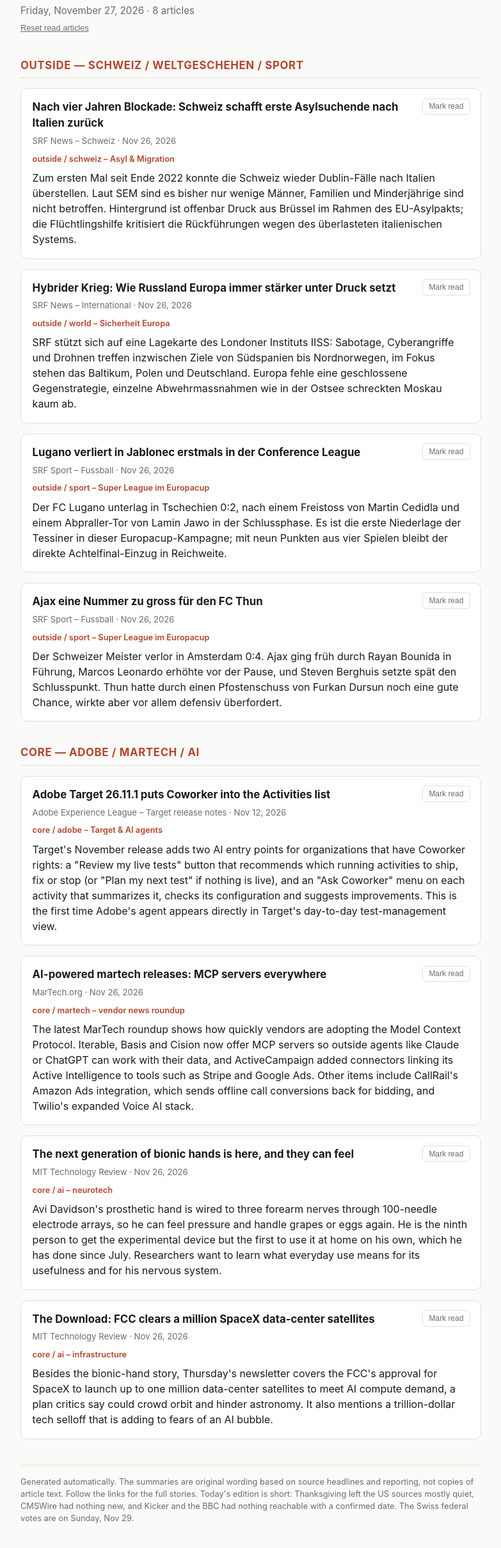
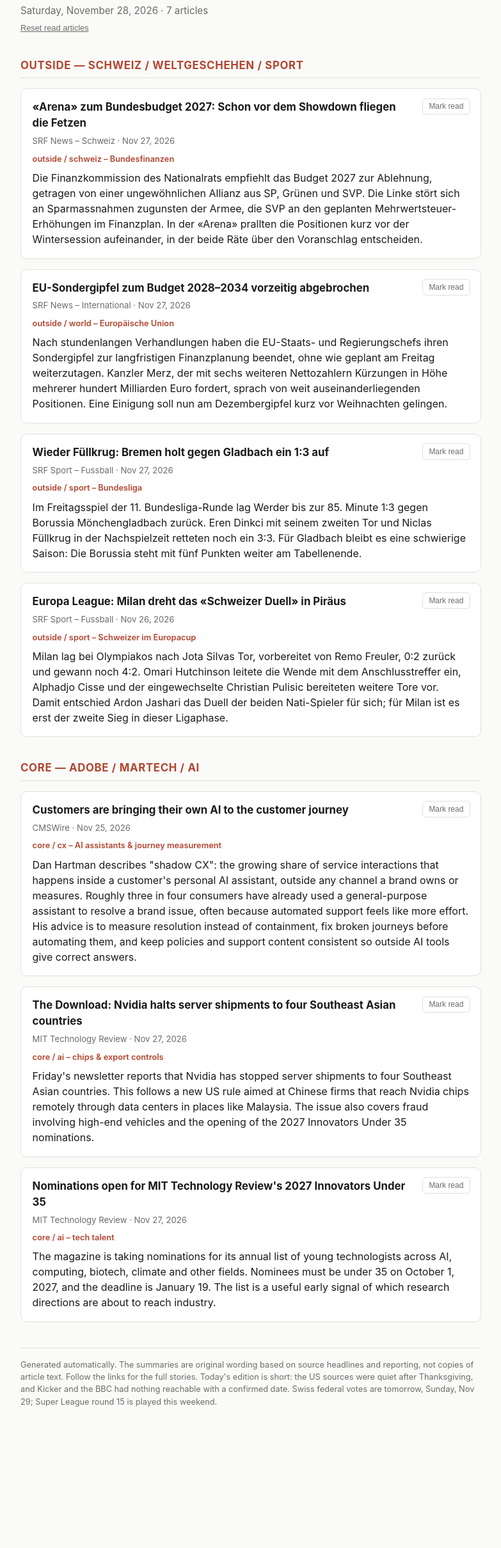
Before and after one commit to magicistheanswer/news-digest, a plain HTML site: page docs/index.html in a window 1280 px wide. Shown: the part 76-2496 px from the top of the page at 64% size, without its empty margins (248-1031 px from the left). After the commit the page ends 2341 px from the top, so only its background shows below. Drawn offline with Linux system fonts and the light colour scheme.

Commit message:
Digest 2026-11-28: 7 articles (3 core / 4 outside)
Skipped: MarTech.org, Adobe blog/Experience League, MeasureCamp (nothing fresh
and unshown), Kicker (no dated article), BBC News/Sport (search tool refuses
bbc domains). Direct RSS fetch still blocked by egress policy.

Co-Authored-By: Claude Opus 5.5 <noreply@anthropic.com>
Claude-Session: https://claude.ai/code/session_01ML879Brxh2HRzGkHnm3n1C

```diff
--- a/docs/index.html
+++ b/docs/index.html
@@ -3,7 +3,7 @@
 <head>
 <meta charset="UTF-8">
 <meta name="viewport" content="width=device-width, initial-scale=1.0">
-<title>Morning News Digest — 2026-11-27</title>
+<title>Morning News Digest — 2026-11-28</title>
 <style>
   :root {
     color-scheme: light dark;
@@ -95,79 +95,72 @@
 </head>
 <body>
 <!--
-  Run notes (2026-11-27, Friday):
-  - Direct RSS/Atom fetching still blocked (curl gets no connection; WebFetch can't resolve martech.org, cmswire.com or srf.ch). Fallback: WebSearch limited to each source's domain. Every item below has a confirmed publish date: Nov 26, or Nov 12 for the Adobe Target release (a monthly-cadence source, within the 2-week window).
-  - Nov 26 was US Thanksgiving, so the US sources published very little.
-  - Used (4 core / 4 outside): Adobe Experience League (Target 26.11.1), MarTech.org AI-releases roundup (rolling URL, but this edition is headed Nov 26 and confirmed by two searches), MIT Technology Review x2; SRF Schweiz (Dublin returns to Italy), SRF International (Russia's hybrid war), SRF Sport x2 (Lugano and Thun in the Conference League).
-  - Skipped: CMSWire: newest items are Nov 24/25 and were already shown. MeasureCamp: no new post. Kicker: no dated Bundesliga article in the index, and there was no midweek Bundesliga round. BBC News / BBC Sport: the search tool refuses bbc.com/bbc.co.uk. SRF US-tariffs follow-up: shown yesterday. Journey Optimizer release notes: URL already shown on Nov 22.
-  - 8 articles instead of 15 (freshness beats quota per CLAUDE.md). Layout: Outside above Core; Mark read via localStorage kept.
+  Run notes (2026-11-28, Saturday):
+  - Direct RSS/Atom fetching still blocked (curl gets no connection to any feed host). Fallback: WebSearch limited to each source's domain. Every item below has a confirmed publish date between Nov 25 and Nov 27.
+  - Day after US Thanksgiving: the US martech sources published almost nothing new.
+  - Used (3 core / 4 outside): CMSWire (shadow CX, Nov 25), MIT Technology Review x2 (Nov 27 Download, Innovators Under 35); SRF Schweiz (Arena on the 2027 budget), SRF International (EU budget summit), SRF Sport x2 (Bremen-Gladbach 3:3, Milan vs Olympiakos in the Europa League).
+  - Skipped: MarTech.org: nothing dated Nov 27, and the Nov 25/26 pieces (incl. the rolling AI roundup) were already shown. Adobe Experience Cloud blog / Experience League: newest dated items are the Nov 12 Target notes (already shown) and the Journey Optimizer notes (URL shown Nov 22); the MAX press releases from early November are outside the 2-week window. MeasureCamp: no new post (Zurich, the last camp of 2026, was on Nov 21). MIT TR "prosthetics probe the mind" (Nov 27) left out because it repeats yesterday's bionic-hand story. Kicker: no dated Bundesliga article found; SRF's report covers the Friday game. BBC News / BBC Sport: the search tool refuses bbc.com/bbc.co.uk.
+  - 7 articles instead of 15 (freshness beats quota per CLAUDE.md). Layout: Outside above Core; Mark read via localStorage kept.
 -->
 <div class="wrap">
   <header>
     <h1>Morning News Digest</h1>
-    <div class="date">Friday, November 27, 2026 · 8 articles</div>
+    <div class="date">Saturday, November 28, 2026 · 7 articles</div>
     <button id="reset-read" class="reset-read" type="button">Reset read articles</button>
   </header>
   <h2 class="section">Outside — Schweiz / Weltgeschehen / Sport</h2>
-  <article class="card" data-link="https://www.srf.ch/news/schweiz/nach-vierjaehriger-blockade-schweiz-fuehrt-erste-asylsuchende-nach-italien-zurueck">
+  <article class="card" data-link="https://www.srf.ch/news/schweiz/arena-zu-bundesbudget-2027-schon-vor-dem-showdown-im-parlament-fliegen-die-fetzen">
     <button class="mark-read" type="button">Mark read</button>
-    <h3><a href="https://www.srf.ch/news/schweiz/nach-vierjaehriger-blockade-schweiz-fuehrt-erste-asylsuchende-nach-italien-zurueck">Nach vier Jahren Blockade: Schweiz schafft erste Asylsuchende nach Italien zurück</a></h3>
-    <div class="meta">SRF News – Schweiz · Nov 26, 2026</div>
-    <div class="why">outside / schweiz – Asyl &amp; Migration</div>
-    <p class="summary">Zum ersten Mal seit Ende 2022 konnte die Schweiz wieder Dublin-Fälle nach Italien überstellen. Laut SEM sind es bisher nur wenige Männer, Familien und Minderjährige sind nicht betroffen. Hintergrund ist offenbar Druck aus Brüssel im Rahmen des EU-Asylpakts; die Flüchtlingshilfe kritisiert die Rückführungen wegen des überlasteten italienischen Systems.</p>
+    <h3><a href="https://www.srf.ch/news/schweiz/arena-zu-bundesbudget-2027-schon-vor-dem-showdown-im-parlament-fliegen-die-fetzen">«Arena» zum Bundesbudget 2027: Schon vor dem Showdown fliegen die Fetzen</a></h3>
+    <div class="meta">SRF News – Schweiz · Nov 27, 2026</div>
+    <div class="why">outside / schweiz – Bundesfinanzen</div>
+    <p class="summary">Die Finanzkommission des Nationalrats empfiehlt das Budget 2027 zur Ablehnung, getragen von einer ungewöhnlichen Allianz aus SP, Grünen und SVP. Die Linke stört sich an Sparmassnahmen zugunsten der Armee, die SVP an den geplanten Mehrwertsteuer-Erhöhungen im Finanzplan. In der «Arena» prallten die Positionen kurz vor der Wintersession aufeinander, in der beide Räte über den Voranschlag entscheiden.</p>
   </article>
-  <article class="card" data-link="https://www.srf.ch/news/international/hybrider-krieg-wie-russland-europa-immer-staerker-unter-druck-setzt">
+  <article class="card" data-link="https://www.srf.ch/news/international/eu-finanzplanung-bis-2034-sondergipfel-wird-vorzeitig-beendet">
     <button class="mark-read" type="button">Mark read</button>
-    <h3><a href="https://www.srf.ch/news/international/hybrider-krieg-wie-russland-europa-immer-staerker-unter-druck-setzt">Hybrider Krieg: Wie Russland Europa immer stärker unter Druck setzt</a></h3>
-    <div class="meta">SRF News – International · Nov 26, 2026</div>
-    <div class="why">outside / world – Sicherheit Europa</div>
-    <p class="summary">SRF stützt sich auf eine Lagekarte des Londoner Instituts IISS: Sabotage, Cyberangriffe und Drohnen treffen inzwischen Ziele von Südspanien bis Nordnorwegen, im Fokus stehen das Baltikum, Polen und Deutschland. Europa fehle eine geschlossene Gegenstrategie, einzelne Abwehrmassnahmen wie in der Ostsee schreckten Moskau kaum ab.</p>
+    <h3><a href="https://www.srf.ch/news/international/eu-finanzplanung-bis-2034-sondergipfel-wird-vorzeitig-beendet">EU-Sondergipfel zum Budget 2028–2034 vorzeitig abgebrochen</a></h3>
+    <div class="meta">SRF News – International · Nov 27, 2026</div>
+    <div class="why">outside / world – Europäische Union</div>
+    <p class="summary">Nach stundenlangen Verhandlungen haben die EU-Staats- und Regierungschefs ihren Sondergipfel zur langfristigen Finanzplanung beendet, ohne wie geplant am Freitag weiterzutagen. Kanzler Merz, der mit sechs weiteren Nettozahlern Kürzungen in Höhe mehrerer hundert Milliarden Euro fordert, sprach von weit auseinanderliegenden Positionen. Eine Einigung soll nun am Dezembergipfel kurz vor Weihnachten gelingen.</p>
   </article>
-  <article class="card" data-link="https://www.srf.ch/sport/fussball/conference-league/conference-league-4-runde-lugano-muss-gegen-jablonec-erstmals-als-verlierer-vom-platz">
+  <article class="card" data-link="https://www.srf.ch/sport/fussball/internationale-ligen/bundesliga-11-runde-wieder-fuellkrug-bremen-kommt-nach-1-3-rueckstand-zurueck">
     <button class="mark-read" type="button">Mark read</button>
-    <h3><a href="https://www.srf.ch/sport/fussball/conference-league/conference-league-4-runde-lugano-muss-gegen-jablonec-erstmals-als-verlierer-vom-platz">Lugano verliert in Jablonec erstmals in der Conference League</a></h3>
+    <h3><a href="https://www.srf.ch/sport/fussball/internationale-ligen/bundesliga-11-runde-wieder-fuellkrug-bremen-kommt-nach-1-3-rueckstand-zurueck">Wieder Füllkrug: Bremen holt gegen Gladbach ein 1:3 auf</a></h3>
+    <div class="meta">SRF Sport – Fussball · Nov 27, 2026</div>
+    <div class="why">outside / sport – Bundesliga</div>
+    <p class="summary">Im Freitagsspiel der 11. Bundesliga-Runde lag Werder bis zur 85. Minute 1:3 gegen Borussia Mönchengladbach zurück. Eren Dinkci mit seinem zweiten Tor und Niclas Füllkrug in der Nachspielzeit retteten noch ein 3:3. Für Gladbach bleibt es eine schwierige Saison: Die Borussia steht mit fünf Punkten weiter am Tabellenende.</p>
+  </article>
+  <article class="card" data-link="https://www.srf.ch/sport/fussball/europa-league/europa-league-round-up-milan-mit-wende-im-schweizer-duell-pilsen-ueberrascht">
+    <button class="mark-read" type="button">Mark read</button>
+    <h3><a href="https://www.srf.ch/sport/fussball/europa-league/europa-league-round-up-milan-mit-wende-im-schweizer-duell-pilsen-ueberrascht">Europa League: Milan dreht das «Schweizer Duell» in Piräus</a></h3>
     <div class="meta">SRF Sport – Fussball · Nov 26, 2026</div>
-    <div class="why">outside / sport – Super League im Europacup</div>
-    <p class="summary">Der FC Lugano unterlag in Tschechien 0:2, nach einem Freistoss von Martin Cedidla und einem Abpraller-Tor von Lamin Jawo in der Schlussphase. Es ist die erste Niederlage der Tessiner in dieser Europacup-Kampagne; mit neun Punkten aus vier Spielen bleibt der direkte Achtelfinal-Einzug in Reichweite.</p>
-  </article>
-  <article class="card" data-link="https://www.srf.ch/sport/fussball/conference-league/conference-league-4-runde-ajax-eine-nummer-zu-gross-fuer-den-fc-thun">
-    <button class="mark-read" type="button">Mark read</button>
-    <h3><a href="https://www.srf.ch/sport/fussball/conference-league/conference-league-4-runde-ajax-eine-nummer-zu-gross-fuer-den-fc-thun">Ajax eine Nummer zu gross für den FC Thun</a></h3>
-    <div class="meta">SRF Sport – Fussball · Nov 26, 2026</div>
-    <div class="why">outside / sport – Super League im Europacup</div>
-    <p class="summary">Der Schweizer Meister verlor in Amsterdam 0:4. Ajax ging früh durch Rayan Bounida in Führung, Marcos Leonardo erhöhte vor der Pause, und Steven Berghuis setzte spät den Schlusspunkt. Thun hatte durch einen Pfostenschuss von Furkan Dursun noch eine gute Chance, wirkte aber vor allem defensiv überfordert.</p>
+    <div class="why">outside / sport – Schweizer im Europacup</div>
+    <p class="summary">Milan lag bei Olympiakos nach Jota Silvas Tor, vorbereitet von Remo Freuler, 0:2 zurück und gewann noch 4:2. Omari Hutchinson leitete die Wende mit dem Anschlusstreffer ein, Alphadjo Cisse und der eingewechselte Christian Pulisic bereiteten weitere Tore vor. Damit entschied Ardon Jashari das Duell der beiden Nati-Spieler für sich; für Milan ist es erst der zweite Sieg in dieser Ligaphase.</p>
   </article>
   <h2 class="section">Core — Adobe / Martech / AI</h2>
-  <article class="card" data-link="https://experienceleague.adobe.com/en/docs/target/using/release-notes/release-notes">
+  <article class="card" data-link="https://www.cmswire.com/customer-experience/customers-are-bringing-their-own-ai-to-the-customer-journey/">
     <button class="mark-read" type="button">Mark read</button>
-    <h3><a href="https://experienceleague.adobe.com/en/docs/target/using/release-notes/release-notes">Adobe Target 26.11.1 puts Coworker into the Activities list</a></h3>
-    <div class="meta">Adobe Experience League – Target release notes · Nov 12, 2026</div>
-    <div class="why">core / adobe – Target &amp; AI agents</div>
-    <p class="summary">Target's November release adds two AI entry points for organizations that have Coworker rights: a "Review my live tests" button that recommends which running activities to ship, fix or stop (or "Plan my next test" if nothing is live), and an "Ask Coworker" menu on each activity that summarizes it, checks its configuration and suggests improvements. This is the first time Adobe's agent appears directly in Target's day-to-day test-management view.</p>
+    <h3><a href="https://www.cmswire.com/customer-experience/customers-are-bringing-their-own-ai-to-the-customer-journey/">Customers are bringing their own AI to the customer journey</a></h3>
+    <div class="meta">CMSWire · Nov 25, 2026</div>
+    <div class="why">core / cx – AI assistants &amp; journey measurement</div>
+    <p class="summary">Dan Hartman describes "shadow CX": the growing share of service interactions that happens inside a customer's personal AI assistant, outside any channel a brand owns or measures. Roughly three in four consumers have already used a general-purpose assistant to resolve a brand issue, often because automated support feels like more effort. His advice is to measure resolution instead of containment, fix broken journeys before automating them, and keep policies and support content consistent so outside AI tools give correct answers.</p>
   </article>
-  <article class="card" data-link="https://martech.org/the-latest-ai-powered-martech-news-and-releases/">
+  <article class="card" data-link="https://www.technologyreview.com/2026/11/27/1149960/the-download-the-download-innovators-under-35-nominations-bionic-hand">
     <button class="mark-read" type="button">Mark read</button>
-    <h3><a href="https://martech.org/the-latest-ai-powered-martech-news-and-releases/">AI-powered martech releases: MCP servers everywhere</a></h3>
-    <div class="meta">MarTech.org · Nov 26, 2026</div>
-    <div class="why">core / martech – vendor news roundup</div>
-    <p class="summary">The latest MarTech roundup shows how quickly vendors are adopting the Model Context Protocol. Iterable, Basis and Cision now offer MCP servers so outside agents like Claude or ChatGPT can work with their data, and ActiveCampaign added connectors linking its Active Intelligence to tools such as Stripe and Google Ads. Other items include CallRail's Amazon Ads integration, which sends offline call conversions back for bidding, and Twilio's expanded Voice AI stack.</p>
+    <h3><a href="https://www.technologyreview.com/2026/11/27/1149960/the-download-the-download-innovators-under-35-nominations-bionic-hand">The Download: Nvidia halts server shipments to four Southeast Asian countries</a></h3>
+    <div class="meta">MIT Technology Review · Nov 27, 2026</div>
+    <div class="why">core / ai – chips &amp; export controls</div>
+    <p class="summary">Friday's newsletter reports that Nvidia has stopped server shipments to four Southeast Asian countries. This follows a new US rule aimed at Chinese firms that reach Nvidia chips remotely through data centers in places like Malaysia. The issue also covers fraud involving high-end vehicles and the opening of the 2027 Innovators Under 35 nominations.</p>
   </article>
-  <article class="card" data-link="https://www.technologyreview.com/2026/11/26/1149923/the-next-generation-of-bionic-hands-is-here-and-they-can-feel/">
+  <article class="card" data-link="https://www.technologyreview.com/2026/11/27/1149857/2027-innovators-under-35-competition-nominate">
     <button class="mark-read" type="button">Mark read</button>
-    <h3><a href="https://www.technologyreview.com/2026/11/26/1149923/the-next-generation-of-bionic-hands-is-here-and-they-can-feel/">The next generation of bionic hands is here, and they can feel</a></h3>
-    <div class="meta">MIT Technology Review · Nov 26, 2026</div>
-    <div class="why">core / ai – neurotech</div>
-    <p class="summary">Avi Davidson's prosthetic hand is wired to three forearm nerves through 100-needle electrode arrays, so he can feel pressure and handle grapes or eggs again. He is the ninth person to get the experimental device but the first to use it at home on his own, which he has done since July. Researchers want to learn what everyday use means for its usefulness and for his nervous system.</p>
-  </article>
-  <article class="card" data-link="https://www.technologyreview.com/2026/11/26/1149934/the-download-better-bionic-hands-ai-natural-gas-boom/">
-    <button class="mark-read" type="button">Mark read</button>
-    <h3><a href="https://www.technologyreview.com/2026/11/26/1149934/the-download-better-bionic-hands-ai-natural-gas-boom/">The Download: FCC clears a million SpaceX data-center satellites</a></h3>
-    <div class="meta">MIT Technology Review · Nov 26, 2026</div>
-    <div class="why">core / ai – infrastructure</div>
-    <p class="summary">Besides the bionic-hand story, Thursday's newsletter covers the FCC's approval for SpaceX to launch up to one million data-center satellites to meet AI compute demand, a plan critics say could crowd orbit and hinder astronomy. It also mentions a trillion-dollar tech selloff that is adding to fears of an AI bubble.</p>
+    <h3><a href="https://www.technologyreview.com/2026/11/27/1149857/2027-innovators-under-35-competition-nominate">Nominations open for MIT Technology Review's 2027 Innovators Under 35</a></h3>
+    <div class="meta">MIT Technology Review · Nov 27, 2026</div>
+    <div class="why">core / ai – tech talent</div>
+    <p class="summary">The magazine is taking nominations for its annual list of young technologists across AI, computing, biotech, climate and other fields. Nominees must be under 35 on October 1, 2027, and the deadline is January 19. The list is a useful early signal of which research directions are about to reach industry.</p>
   </article>
   <footer>
-    Generated automatically. The summaries are original wording based on source headlines and reporting, not copies of article text. Follow the links for the full stories. Today's edition is short: Thanksgiving left the US sources mostly quiet, CMSWire had nothing new, and Kicker and the BBC had nothing reachable with a confirmed date. The Swiss federal votes are on Sunday, Nov 29.
+    Generated automatically. The summaries are original wording based on source headlines and reporting, not copies of article text. Follow the links for the full stories. Today's edition is short: the US sources were quiet after Thanksgiving, and Kicker and the BBC had nothing reachable with a confirmed date. Swiss federal votes are tomorrow, Sunday, Nov 29; Super League round 15 is played this weekend.
   </footer>
 </div>
 <script>
```
Also changed, not shown: data/history.json (+35 -55 lines).
